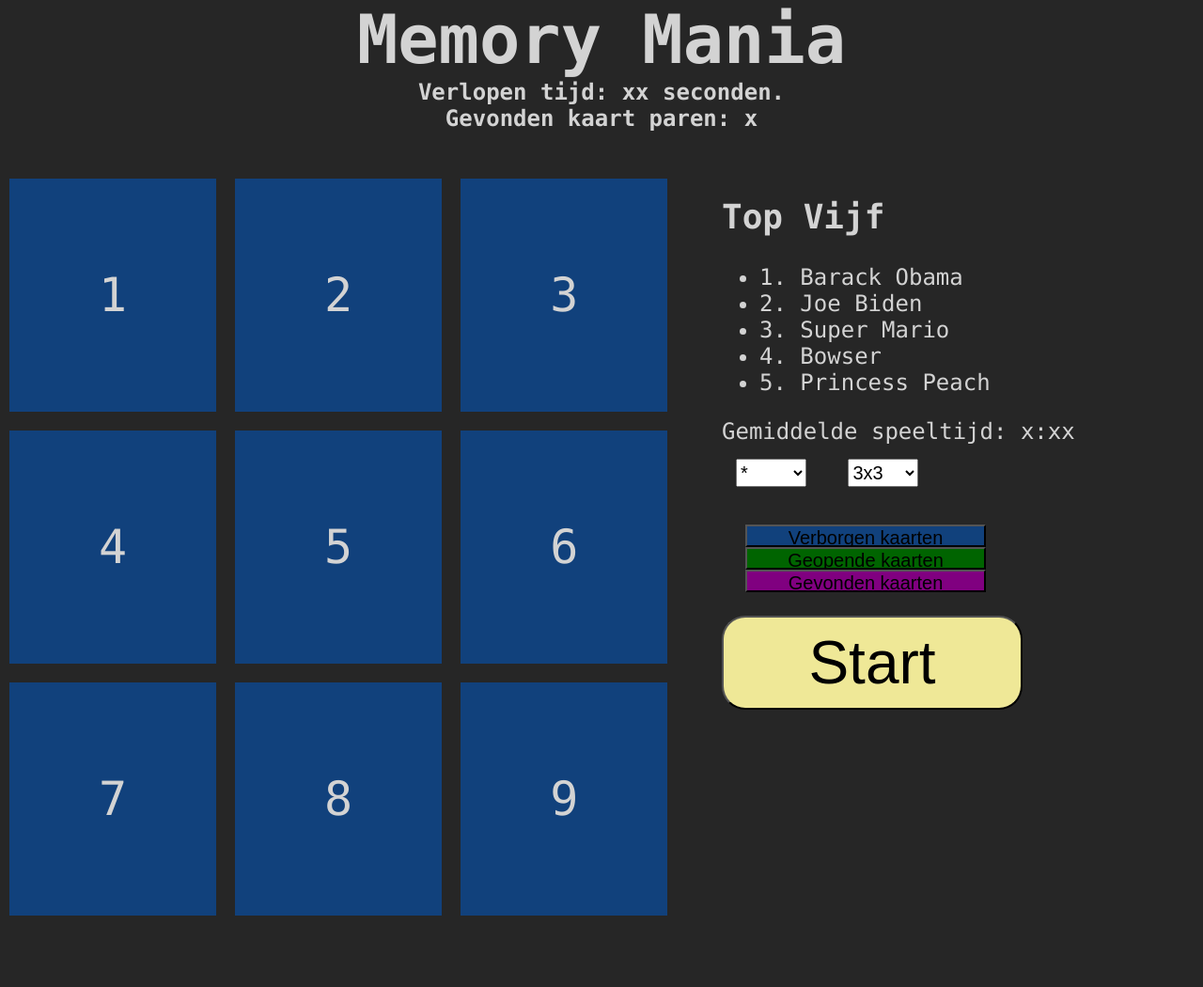
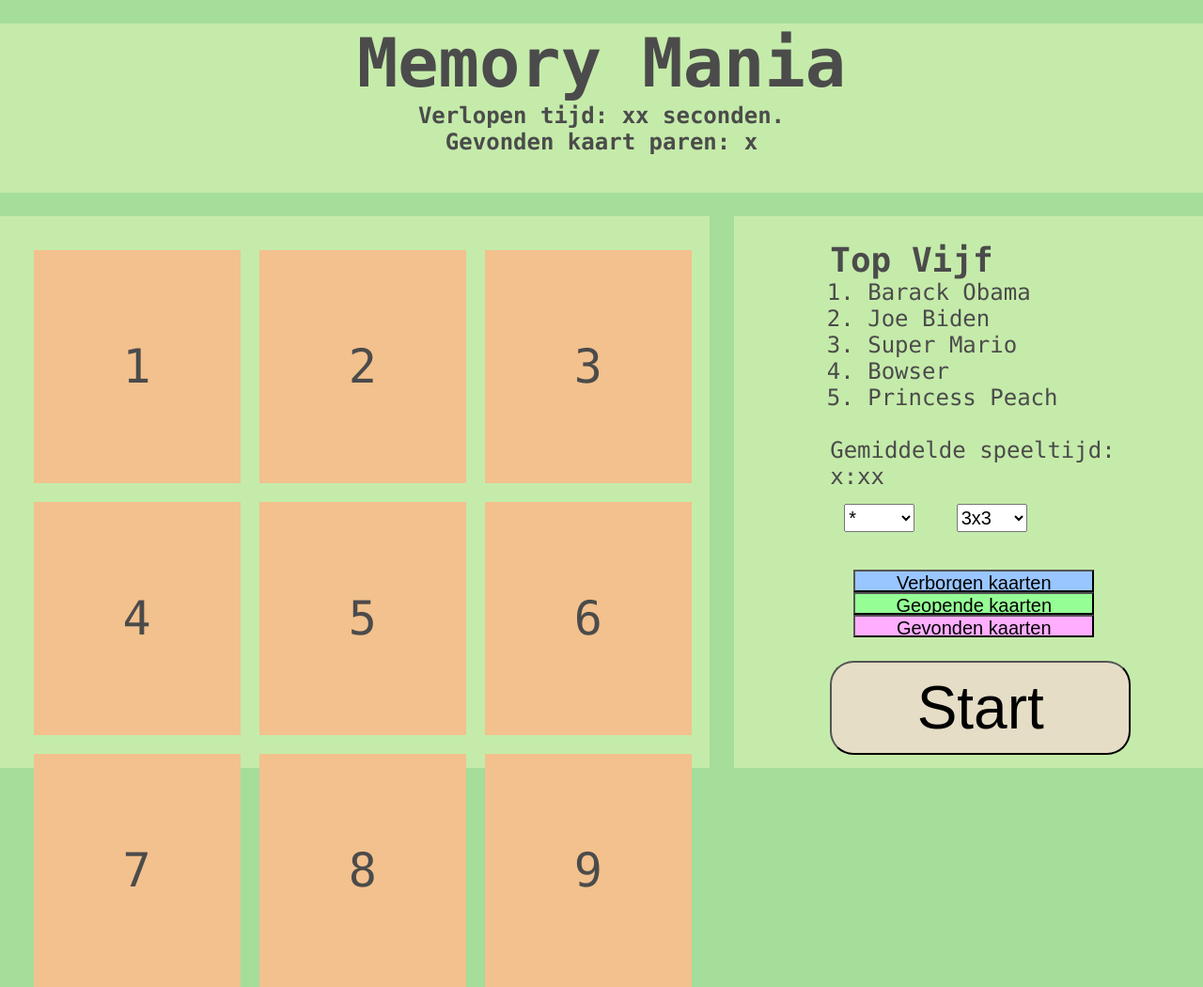
Before and after one commit to Karscoding/MemoryMania, a PHP site: page / in a window 1280 px wide. Shown: the whole page at 94% size. Before the commit the page ends 974 px from the top, so only its background shows below. Run offline with PHP 8.4, Linux system fonts and the light colour scheme.

Commit message:
Styling revamp
Brighter colors + positioning and padding changes. Also made the list into an <ol> so the numbering is automatic. grid-container got changed to ID instead of CLASS

```diff
--- a/global.css
+++ b/global.css
@@ -1,22 +1,22 @@
 body {
-    background-color: #262626;
-    color: lightgrey;
+    background-color: #A5DD9B;
+    color: #4b4b4b;
     font-family: Consolas, serif;
     font-size: 36px;
 }
 
-h1 {
+* {
     margin: 0;
 }
 
-p {
-    margin: 0;
+div {
+    background-color: #C5EBAA;
 }
 
 #header {
     font-size: 5vw;
+    margin: 25px 0 25px 0;
     text-align: center;
-    margin: 0;
     width: 100vw;
 }
 
@@ -32,27 +32,29 @@ p {
 #board {
     width: 100vw;
     justify-content: center;
-    text-align: left;
+    text-align: center;
 }
 
-.grid-container {
-    width:95vw;
-    display: inline-grid;
+#grid-container {
+    width: 100%;
+    height: 100%;
+    display: grid;
     grid: auto-flow / 1fr 1fr 1fr;
+    text-align: center;
 }
 
 .grid-item {
     margin: 10px;
     padding: 10vw;
     font-size: 50px;
-    background-color: #11417c;
+    background-color: #F2C18D;
     text-align: center;
 }
 
 #start-button {
     font-size: 64px;
     width: 25vw;
-    background-color: #efe897;
+    background-color: #E5DDC5;
     border-radius: 25px;
     height: 100px;
 }
@@ -63,6 +65,7 @@ select {
     height: 30px;
     margin: 15px;
 }
+
 .progress-loader {
     width: 20vw;
     background: rgba(236, 236, 238, 0.253);
@@ -114,20 +117,23 @@ select {
     }
 
     #board {
-        width:40vw;
+        width:55vw;
+        height:67vh;
         float:left;
     }
 
-    .grid-container {
-        width:30vw;
+    #grid-container {
+        padding: 2vw;
     }
 
     .grid-item {
-        padding: clamp(50px, 8vw, 95px);
+        padding: clamp(10px, 8vw, 95px);
     }
 
     #stats {
-        width:40vw;
+        height: 67vh;
+        padding: 2vw 2vw 2vw 8vw;
+        width:29vw;
         font-size: clamp(12px, 2vw, 24px);
         float:right;
     }
@@ -140,15 +146,15 @@ select {
 }
 
 #closed-card-button {
-    background-color: #11417c;
+    background-color: #99c6ff;
 }
 
 #opened-card-button {
-    background-color: darkgreen;
+    background-color: #95ff95;
 }
 
 #found-card-button {
-    background-color: purple;
+    background-color: #ffaeff;
 }
 
 .color-button-container {
--- a/index.html
+++ b/index.html
@@ -22,7 +22,7 @@
     </div>
 </div>
 <div id="board">
-    <div class="grid-container">
+    <div id="grid-container">
         <div class="grid-item" onclick="setCardStateToOpened(this)">1</div>
         <div class="grid-item" onclick="setCardStateToOpened(this)">2</div>
         <div class="grid-item" onclick="setCardStateToOpened(this)">3</div>
@@ -37,14 +37,15 @@
 <div id="stats">
     <div id="leaderboard">
         <h2>Top Vijf</h2>
-        <ul>
-            <li>1. Barack Obama</li>
-            <li>2. Joe Biden</li>
-            <li>3. Super Mario</li>
-            <li>4. Bowser</li>
-            <li>5. Princess Peach</li>
-        </ul>
+        <ol>
+            <li>Barack Obama</li>
+            <li>Joe Biden</li>
+            <li>Super Mario</li>
+            <li>Bowser</li>
+            <li>Princess Peach</li>
+        </ol>
     </div>
+    <br>
     <p>Gemiddelde speeltijd: x:xx</p>
     <div id="settings">
         <select name="kaart-character" id="character-dropdown">
```
